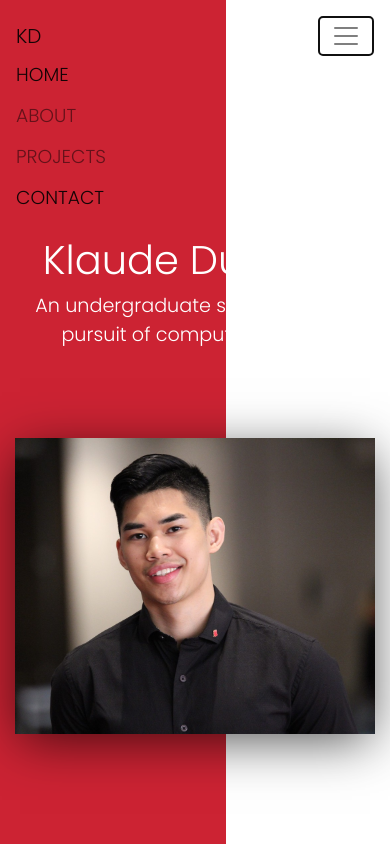
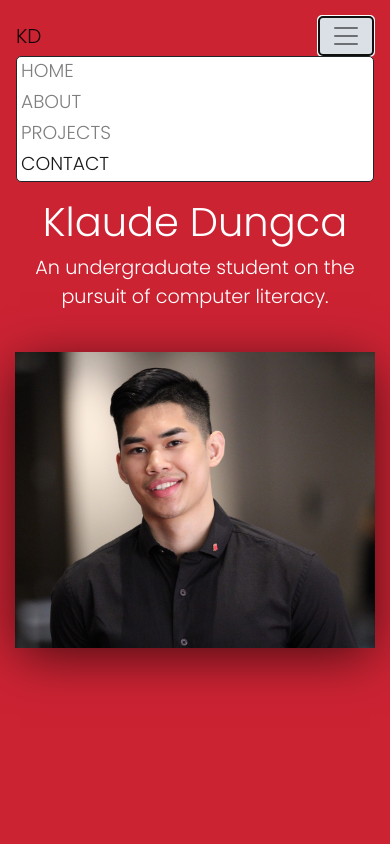
Before and after one commit to klaudius1D/mywebsite-v2.0, a plain HTML site: page index.html in a window 390 px wide. Both pictures are taken after a click on the button 346 px from the left and 36 px from the top of the page. Shown: the top 844 px of the page. Drawn offline with nearby package versions, Linux system fonts and the light colour scheme.

Commit message:
started mobile optimization

```diff
--- a/css/queries.css
+++ b/css/queries.css
@@ -1,10 +1,51 @@
 
 
 /*Bigger screens: from 768 to 1200px */
-@media only screen and (max-width: 1200px) {}
+@media only screen and (max-width: 1200px) {
+
+}
 
 /* Small and big tablets: from 768 to 1023px */
-@media only screen and (max-width: 1023px) {}
+@media only screen and (max-width: 1023px) {
+    .nav-link {color: #fff;}
+
+    .bg-custom {
+        position:relative;
+        z-index:1;
+        width: 100%;
+        height:100%;
+      }
+      .bg-custom::before {
+          position:absolute;
+          z-index:-1;
+          top:0;
+          left:0;
+          width:100%;
+          height:100vh;
+          content:"";
+          background-color: #cc2333;
+        }
+    .navbar-nav {
+        border: solid 1px;
+        border-radius: 5px;
+        background: #fff;
+    }
+
+    .nav-menu:link,
+    .nav-menu:visited {
+    padding: 0px 0;
+    color: #fff;
+    text-decoration: none;
+    text-transform: uppercase;
+    font-size: 90%;
+    -webkit-transition: border-bottom 0.0s;
+    transition: border-bottom 0.0s;
+}
+    .nav-menu:hover,
+.nav-menu:active {
+    border-bottom: none;
+}
+}
 
 /* Small phones - tablets: from 481 to 767px */
 @media only screen and (max-width: 767px) {}
--- a/index.html
+++ b/index.html
@@ -12,31 +12,32 @@
         integrity="sha384-ggOyR0iXCbMQv3Xipma34MD+dH/1fQ784/j6cY/iJTQUOhcWr7x9JvoRxT2MZw1T" crossorigin="anonymous">
     <link href="https://unpkg.com/aos@2.3.1/dist/aos.css" rel="stylesheet">
     <link rel="stylesheet" href="css/style.css">
-    <link rel="stylesheet" href="css/style.css">
+    <link rel="stylesheet" href="css/queries.css">
     <title>Klaude Dungca</title>
 </head>
 
 <body data-spy="scroll" data-target="#main-nav">
     <!-- MAIN NAV -->
-    <nav id="main-nav" class="navbar navbar-expand-md navbar-light py-3 bg-custom">
+    <nav id="main-nav" class="navbar navbar-expand-lg navbar-light py-3 bg-custom">
         <div class="container">
             <a href="#main-header" class="navbar-brand">KD</a>
-            <button class="navbar-toggler" data-toggle="collapse" data-target="#navbarCollapse">
+            <button class="navbar-toggler bg-light border-dark" data-toggle="collapse" data-target="#navbarCollapse">
                 <span class="navbar-toggler-icon"></span>
             </button>
             <div class="collapse navbar-collapse" id="navbarCollapse">
                 <ul class="navbar-nav ml-auto">
-                    <li class="nav-item active">
-                        <a href="#main-header" class="nav-link nav-menu">Home</a>
+                    <li class="nav-item">
+                        <a href="#main-header" class="pl-1 nav-link nav-menu ">
+                            Home</a>
                     </li>
                     <li class="nav-item">
-                        <a href="#about" class="nav-link nav-menu">About</a>
+                        <a href="#about" class="pl-1 nav-link nav-menu "> About</a>
                     </li>
                     <li class="nav-item">
-                        <a href="#projects" class="nav-link nav-menu">Projects</a>
+                        <a href="#projects" class="pl-1 nav-link nav-menu "> Projects</a>
                     </li>
                     <li class="nav-item">
-                        <a href="#contact" class="nav-link nav-menu">Contact</a>
+                        <a href="#contact" class="pl-1 nav-link nav-menu"> Contact</a>
                     </li>
                 </ul>
             </div>
@@ -46,11 +47,11 @@
     <header id="main-header" class="bg-custom border-bottom">
         <div class="container">
             <div class="row">
-                <div class="col-lg-6 mt-5 text-center text-white m-auto">
+                <div class="col-lg-6 text-center text-white m-auto">
                     <h1>Klaude Dungca</h1>
                     <p>An undergraduate student on the pursuit of computer literacy.</p>
                 </div>
-                <div class="col-sm-6 mt-5 pt-4 text-center" data-aos="zoom-in" data-aos-duration="1000">
+                <div class="col-lg-6 pt-4 text-center" data-aos="zoom-in" data-aos-duration="1000">
                     <img src="img/me.JPG" alt="a picture of myself" class="img-fluid">
                 </div>
             </div>
```
